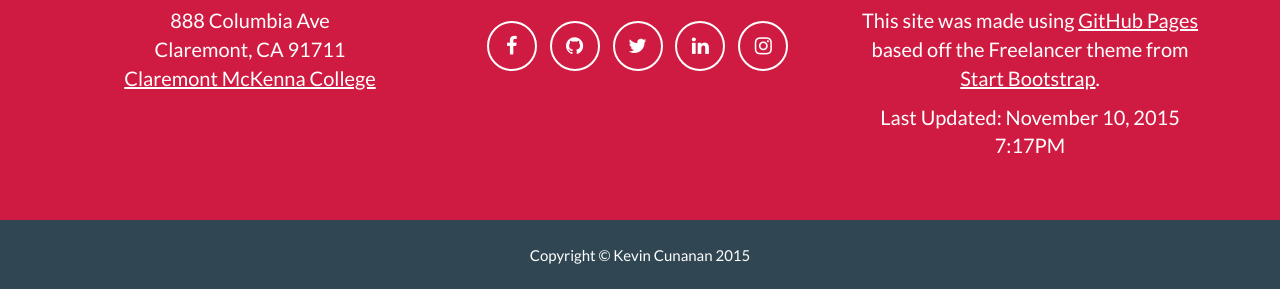
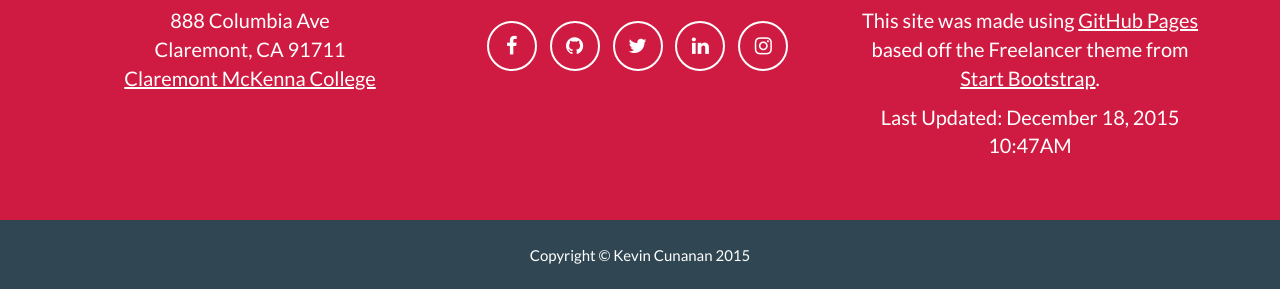
Before and after one commit to deeplyfriedchicken/portfolio, a Jekyll site: the page index.html, which Jekyll copies as it is, in a window 1280 px wide and 900 px high, scrolled down 3881 px. Shown: the part 608-897 px from the top of the window. Built offline with Jekyll 4.4.1, drawn with Linux system fonts in a browser that asks for light colours; nearby versions of some CDN libraries.

Commit message:
added images to hacathon and edited times

```diff
--- a/index.html
+++ b/index.html
@@ -424,7 +424,7 @@
                     <div class="footer-col col-md-4">
                         <h3>About This Site</h3>
                         <p>This site was made using <a href="https://pages.github.com/" class="footer-a">GitHub Pages</a> based off the Freelancer theme from <a href="http://startbootstrap.com" class="footer-a">Start Bootstrap</a>.</p>
-                        <p>Last Updated: November 10, 2015 7:17PM</p>
+                        <p>Last Updated: December 18, 2015 10:47AM</p>
                     </div>
                 </div>
             </div>
@@ -628,12 +628,11 @@
                           <h2>5C Hackathon - Best App for Scaling Human Connection</h2>
                           <h6>TL;DR: Sorted Social Media Interface for Campus Dining Halls using Laravel 5, MySQL 5, Cron, Instagram API, HTML, CSS</h6>
                           <hr class="star-primary">
-                          <div><a href="http://claremontrise.com"><img src="img/portfolio/ClaremontRise/homepage.png" class="img-responsive img-centered" alt=""></a></div>
+                          <div><a href="http://5cdiningtoknow.com"><img src="img/portfolio/Hackathon/food-vote.png" class="img-responsive img-centered" alt=""></a></div>
                           <p>The 5C Hackathon is an even held every semester which engages students from any campus to build apps. Divided into Beginner, Intermediate, and Advanced, the competition only gets tougher. Lucky for us, we competed in the Advanced Group since I had previous computer science and hackathon experience.</p>
                           <p>We decided to build a dining hall application to bring more social interactivity to food. Though dining hall food tastes great, there isn't really a community around the 7 dining halls across the Claremont Colleges. To be completely honest, we wanted our app to have a 'Yik Yak' quality to it. As a result, we wanted features like direct posting and upvoting/downvoting. </p>
                           <h4>Read more about this event and our success <a href="https://www.cmc.edu/news/cmc-students-demonstrate-tech-savvy-at-5c-hackathon">here</a>.</h4>
-                          <div><img src="img/portfolio/ClaremontRise/email.png" class="img-responsive img-centered" alt=""></div>
-                          <p>However, after getting back to college, Claremont Rise became extremely hard to maintain and other campus organizations began offering similar services. Consequently, I decided to narrow my focus to solely news organizations across the 5Cs. Despite this, I realized that there are over 10 news sources on campus.</p>
+                          <div><img src="img/portfolio/Hackathon/post.png" class="img-responsive img-centered" alt=""></div>
                             <ul class="list-inline item-details">
                                 <li>Client:
                                     <strong><a href="http://claremontrise.com">Claremont Colleges</a>
```
Also changed, not shown: img/portfolio/Hackathon/food-vote.png (added), img/portfolio/Hackathon/front.png (added), img/portfolio/Hackathon/post.png (added), 1 other file.
